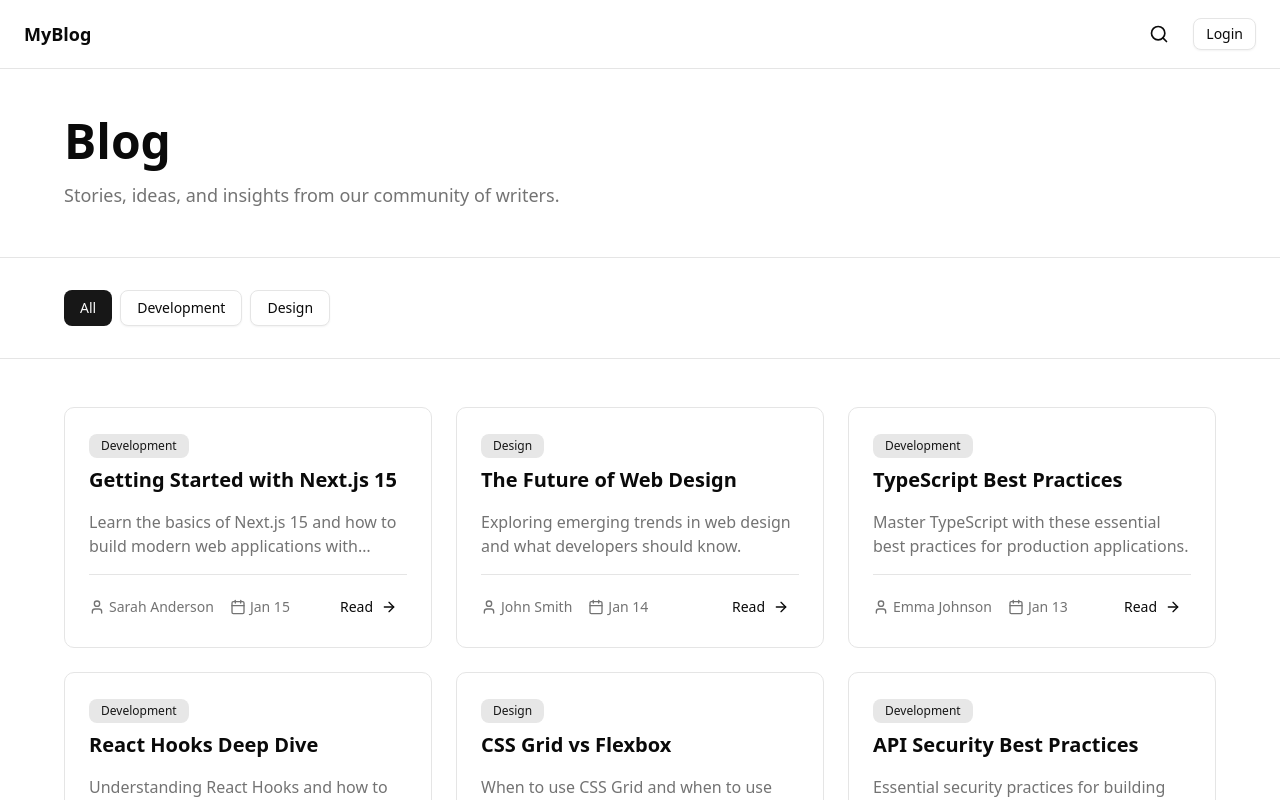
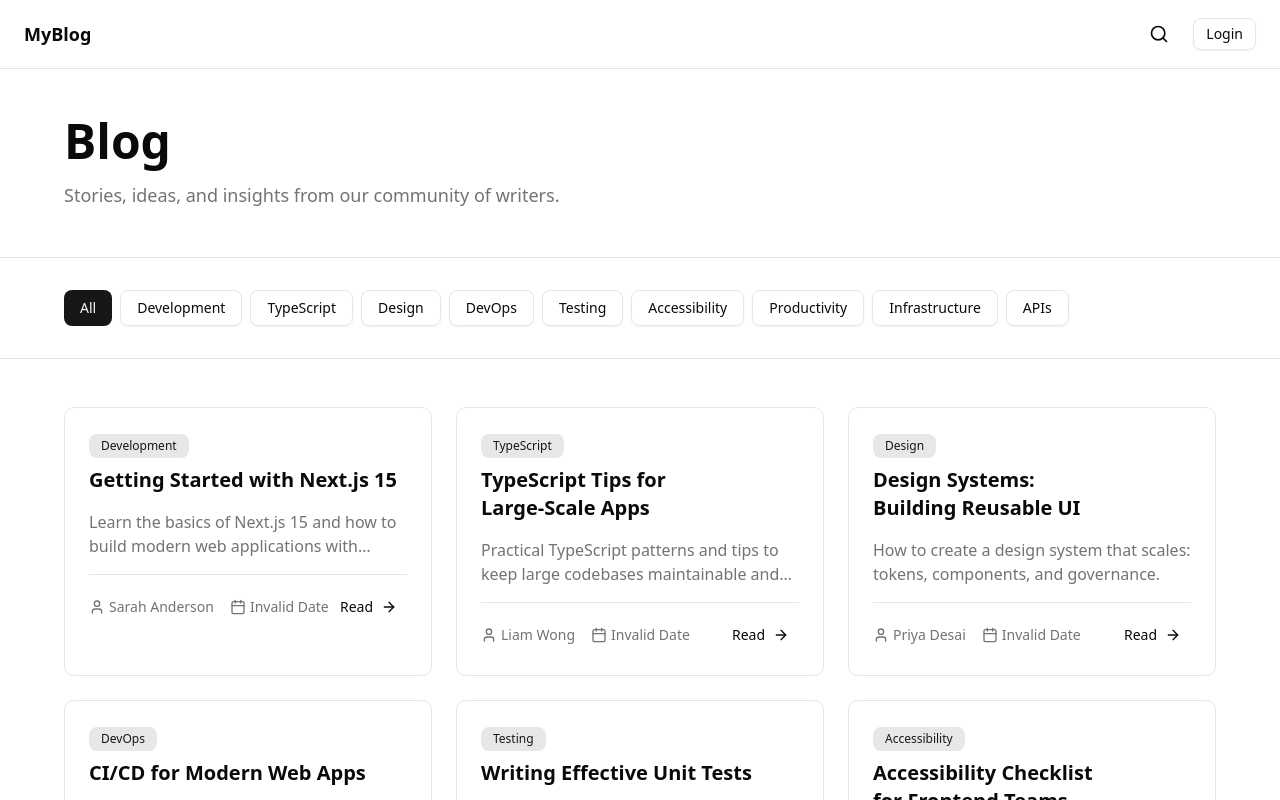
Before and after one commit to ShehaanN/MyBlog, a Next.js app in the folder frontend/: page /blog in a window 1280 px wide. Shown: the top 800 px of the page. Built offline with nearby package versions, Linux system fonts and the light colour scheme.

Commit message:
feat: update BlogCard component with navigation link to post

```diff
--- a/frontend/app/blog/client.tsx
+++ b/frontend/app/blog/client.tsx
@@ -12,86 +12,299 @@ const BlogPageClient = () => {
       title: "Getting Started with Next.js 15",
       excerpt:
         "Learn the basics of Next.js 15 and how to build modern web applications with React.",
+      slug: "getting-started-nextjs-15",
+      content: `Introduction
+
+Next.js 15 brings exciting new features and improvements to the React framework ecosystem. In this comprehensive guide, we'll explore the key features and how to get started.
+
+What's New in Next.js 15
+
+Next.js 15 includes several major improvements:
+
+• Enhanced app router capabilities with new hooks
+• Improved performance optimizations and bundle size
+• Better developer experience with improved error messages
+• New deployment options and edge function support
+• Streaming components and progressive rendering
+
+Getting Started
+
+To create a new Next.js 15 project, use the following command:
+
+npx create-next-app@latest my-app
+
+This will guide you through the setup process with various configuration options including TypeScript, ESLint, and styling frameworks.
+
+Key Features Explained
+
+1. Improved Server Components
+Next.js 15 provides better server component support with simpler APIs for data fetching and component composition.
+
+2. Enhanced Routing
+The new routing system offers more flexibility for dynamic segments and parallel routes.
+
+Conclusion
+
+Next.js 15 is a powerful update that makes building modern web applications easier than ever. Start exploring today!`,
       author: "Sarah Anderson",
-      date: "2025-01-15",
+      createdAt: "2025-01-15",
       category: "Development",
-      slug: "getting-started-nextjs-15",
+      updatedAt: "2025-01-16",
+      readingTime: "5 min read",
       viewCount: 245,
     },
     {
       id: 2,
-      title: "The Future of Web Design",
+      title: "TypeScript Tips for Large-Scale Apps",
       excerpt:
-        "Exploring emerging trends in web design and what developers should know.",
-      author: "John Smith",
-      date: "2025-01-14",
-      category: "Design",
-      slug: "future-of-web-design",
-      viewCount: 189,
+        "Practical TypeScript patterns and tips to keep large codebases maintainable and type-safe.",
+      slug: "typescript-tips-large-scale",
+      content: `Introduction
+
+Scaling TypeScript across large teams introduces challenges around typings, build times, and developer ergonomics.
+
+Core Practices
+
+• Use strict mode and incremental migration
+• Prefer discriminated unions for complex states
+• Centralize common types in a shared package
+• Leverage project references to speed up builds
+
+Tooling
+
+Integrate with ESLint, ts-node-dev, and type-aware testing frameworks to improve DX.
+
+Summary
+
+Adopting these patterns helps prevent technical debt and keeps TypeScript a productivity booster in large projects.`,
+      author: "Liam Wong",
+      createdAt: "2025-02-03",
+      category: "TypeScript",
+      updatedAt: "2025-02-04",
+      readingTime: "6 min read",
+      viewCount: 412,
     },
     {
       id: 3,
-      title: "TypeScript Best Practices",
+      title: "Design Systems: Building Reusable UI",
       excerpt:
-        "Master TypeScript with these essential best practices for production applications.",
-      author: "Emma Johnson",
-      date: "2025-01-13",
-      category: "Development",
-      slug: "typescript-best-practices",
-      viewCount: 312,
+        "How to create a design system that scales: tokens, components, and governance.",
+      slug: "design-systems-reusable-ui",
+      content: `Overview
+
+A good design system unifies product experience and speeds up development by providing reusable building blocks.
+
+Components
+
+• Atomic components with clear props
+• Theming with design tokens (colors, spacing, typography)
+• Accessibility baked into components
+
+Governance
+
+Establish contribution guidelines, versioning, and a changelog to keep the system healthy.
+
+Conclusion
+
+Invest in a design system early to save time and maintain consistency across products.`,
+      author: "Priya Desai",
+      createdAt: "2025-03-10",
+      category: "Design",
+      updatedAt: "2025-03-12",
+      readingTime: "4 min read",
+      viewCount: 178,
     },
     {
       id: 4,
-      title: "React Hooks Deep Dive",
+      title: "CI/CD for Modern Web Apps",
       excerpt:
-        "Understanding React Hooks and how to use them effectively in your applications.",
-      author: "Sarah Anderson",
-      date: "2025-01-12",
-      category: "Development",
-      slug: "react-hooks-deep-dive",
+        "Set up continuous integration and delivery pipelines tailored for frontend applications.",
+      slug: "ci-cd-modern-web-apps",
+      content: `Introduction
+
+Continuous integration and delivery are essential for shipping features quickly and safely.
+
+Pipeline Tips
+
+• Run linting, type checks, and tests in CI
+• Use build artifacts for deployments
+• Canary releases & feature flags for safer rollouts
+
+Tools
+
+Popular options include GitHub Actions, CircleCI, and GitLab CI. Choose based on team needs and scalability.
+
+Final Thoughts
+
+Good CI/CD practices reduce risk and increase developer confidence.`,
+      author: "Miguel Ortiz",
+      createdAt: "2025-04-01",
+      category: "DevOps",
+      updatedAt: "2025-04-02",
+      readingTime: "5 min read",
+      viewCount: 329,
+    },
+    {
+      id: 5,
+      title: "Writing Effective Unit Tests",
+      excerpt:
+        "Strategies and examples for writing unit tests that are fast, reliable, and maintainable.",
+      slug: "writing-effective-unit-tests",
+      content: `Why Unit Tests Matter
+
+Unit tests catch regressions early and document expected behavior.
+
+Best Practices
+
+• Keep tests focused and deterministic
+• Mock external dependencies
+• Use test data builders for readability
+• Run tests in CI and keep them fast
+
+Example
+
+Show simple examples using Jest and React Testing Library to demonstrate component testing patterns.
+
+Conclusion
+
+Quality unit tests improve long-term velocity and confidence.`,
+      author: "Aisha Khan",
+      createdAt: "2025-05-18",
+      category: "Testing",
+      updatedAt: "2025-05-19",
+      readingTime: "7 min read",
+      viewCount: 287,
+    },
+    {
+      id: 6,
+      title: "Accessibility Checklist for Frontend Teams",
+      excerpt:
+        "A practical checklist to ensure your web app is accessible to all users.",
+      slug: "accessibility-checklist-frontend",
+      content: `Introduction
+
+Accessibility ensures your app is usable by people with disabilities and improves overall UX.
+
+Checklist Highlights
+
+• Semantic HTML and correct landmarks
+• Keyboard navigability across interactive elements
+• Color contrast and resizable text
+• ARIA only when necessary and tested
+
+Integrate
+
+Add accessibility checks to PR reviews and automated tests.
+
+Wrap-up
+
+Accessibility is a continuous effort — start small and iterate.`,
+      author: "Noah Green",
+      createdAt: "2025-06-05",
+      category: "Accessibility",
+      updatedAt: "2025-06-05",
+      readingTime: "3 min read",
       viewCount: 156,
     },
     {
-      id: 5,
-      title: "CSS Grid vs Flexbox",
-      excerpt: "When to use CSS Grid and when to use Flexbox for your layouts.",
-      author: "John Smith",
-      date: "2025-01-11",
-      category: "Design",
-      slug: "css-grid-vs-flexbox",
-      viewCount: 423,
-    },
-    {
-      id: 6,
-      title: "API Security Best Practices",
+      id: 7,
+      title: "Productivity Hacks for Remote Engineers",
       excerpt:
-        "Essential security practices for building and maintaining APIs.",
-      author: "Emma Johnson",
-      date: "2025-01-10",
-      category: "Development",
-      slug: "api-security-best-practices",
-      viewCount: 267,
-    },
-    {
-      id: 7,
-      title: "Understanding GraphQL",
-      excerpt: "A comprehensive guide to GraphQL and how it differs from REST.",
-      author: "John Smith",
-      date: "2025-01-09",
-      category: "Development",
-      slug: "understanding-graphql",
-      viewCount: 198,
+        "Practical habits and tools to stay focused and productive while working remotely.",
+      slug: "productivity-hacks-remote-engineers",
+      content: `Intro
+
+Remote work requires discipline and the right setup to maintain productivity.
+
+Habits
+
+• Time blocking and deep work sessions
+• Clear async communication norms
+• Minimal context switches and batch tasks
+
+Tools
+
+Use project boards, lightweight status updates, and good note-taking systems to stay aligned.
+
+Conclusion
+
+Combining the right habits with tools helps remote engineers produce consistent, high-quality work.`,
+      author: "Elena Petrova",
+      createdAt: "2025-07-09",
+      category: "Productivity",
+      updatedAt: "2025-07-10",
+      readingTime: "5 min read",
+      viewCount: 203,
     },
     {
       id: 8,
-      title: "Microservices Architecture",
+      title: "Edge Computing with Middleware",
       excerpt:
-        "An introduction to microservices architecture and its benefits.",
-      author: "Emma Johnson",
-      date: "2025-01-08",
-      category: "Development",
-      slug: "microservices-architecture",
-      viewCount: 345,
+        "Leverage edge middleware and functions to reduce latency and improve user experience.",
+      slug: "edge-computing-middleware",
+      content: `Overview
+
+Edge computing enables running logic closer to users, improving latency and enabling personalized responses.
+
+Key Patterns
+
+• Use middleware for routing, authentication, and A/B tests at the edge
+• Cache responses intelligently with short TTLs for dynamic content
+• Prefer idempotent operations and stateless functions
+
+Performance Tips
+
+• Minimize bundle size for edge functions
+• Offload heavy processing to background jobs or dedicated services
+• Monitor cold starts and optimize warm-up strategies
+
+Security and Observability
+
+Ensure secure tokens, rate limiting, and distributed tracing for edge functions to keep systems observable and safe.`,
+      author: "Carlos Mendes",
+      createdAt: "2025-08-12",
+      category: "Infrastructure",
+      updatedAt: "2025-08-13",
+      readingTime: "6 min read",
+      viewCount: 191,
+    },
+    {
+      id: 9,
+      title: "GraphQL Best Practices",
+      excerpt:
+        "Guidelines for designing scalable, performant, and secure GraphQL APIs.",
+      slug: "graphql-best-practices",
+      content: `Introduction
+
+GraphQL offers flexible data fetching but requires careful design to scale effectively.
+
+Schema Design
+
+• Design clear, intention-revealing types and avoid over-fetching
+• Use pagination (cursor-based) for list fields
+• Separate public and internal schemas when needed
+
+Performance
+
+• Batch and cache resolvers where appropriate
+• Implement persisted queries and query complexity analysis
+• Use data loaders to avoid N+1 query problems
+
+Security
+
+• Validate incoming queries and enforce rate limits
+• Authenticate and authorize at the resolver level
+• Avoid exposing implementation details in error messages
+
+Operational Concerns
+
+Monitor query patterns, enforce timeouts, and provide good developer docs to keep the API maintainable.`,
+      author: "Maya Chen",
+      createdAt: "2025-09-21",
+      category: "APIs",
+      updatedAt: "2025-09-22",
+      readingTime: "8 min read",
+      viewCount: 521,
     },
   ];
 
--- a/frontend/components/blog-card.tsx
+++ b/frontend/components/blog-card.tsx
@@ -1,25 +1,28 @@
 import { ArrowRight, Calendar, User } from "lucide-react";
 import { Button } from "@/components/ui/button";
+import Link from "next/link";
 
 interface BlogCardProps {
   id: number;
   title: string;
+  slug: string;
   excerpt: string;
+  content: string;
   author: string;
-  date: string;
   category: string;
-  slug: string;
-  viewCount?: number;
+  created_at: string;
+  updated_at: string;
+  reading_time: string;
+  view_count: number;
 }
 
 const BlogCard = ({
   title,
   excerpt,
   author,
-  date,
+  created_at,
   category,
   slug,
-  viewCount = 0,
 }: BlogCardProps) => {
   return (
     <article className="group p-6 rounded-lg bg-card border border-border hover:border-primary transition space-y-4">
@@ -28,9 +31,11 @@ const BlogCard = ({
           {category}
         </span>
 
+        <Link href={`/blog/${slug}`}>
           <h3 className="text-xl font-bold group-hover:text-primary transition text-balance">
             {title}
           </h3>
+        </Link>
       </div>
 
       <p className="text-muted-foreground line-clamp-2">{excerpt}</p>
@@ -44,7 +49,7 @@ const BlogCard = ({
           <div className="flex items-center gap-1">
             <Calendar className="w-4 h-4" />
             <span>
-              {new Date(date).toLocaleDateString("en-US", {
+              {new Date(created_at).toLocaleDateString("en-US", {
                 month: "short",
                 day: "numeric",
               })}
@@ -52,9 +57,11 @@ const BlogCard = ({
           </div>
         </div>
 
+        <Link href={`/blog/${slug}`}>
           <Button variant="ghost" size="sm" className="gap-2">
             Read <ArrowRight className="w-4 h-4" />
           </Button>
+        </Link>
       </div>
     </article>
   );
```
Lines whose indentation alone changed are shown as unchanged.
